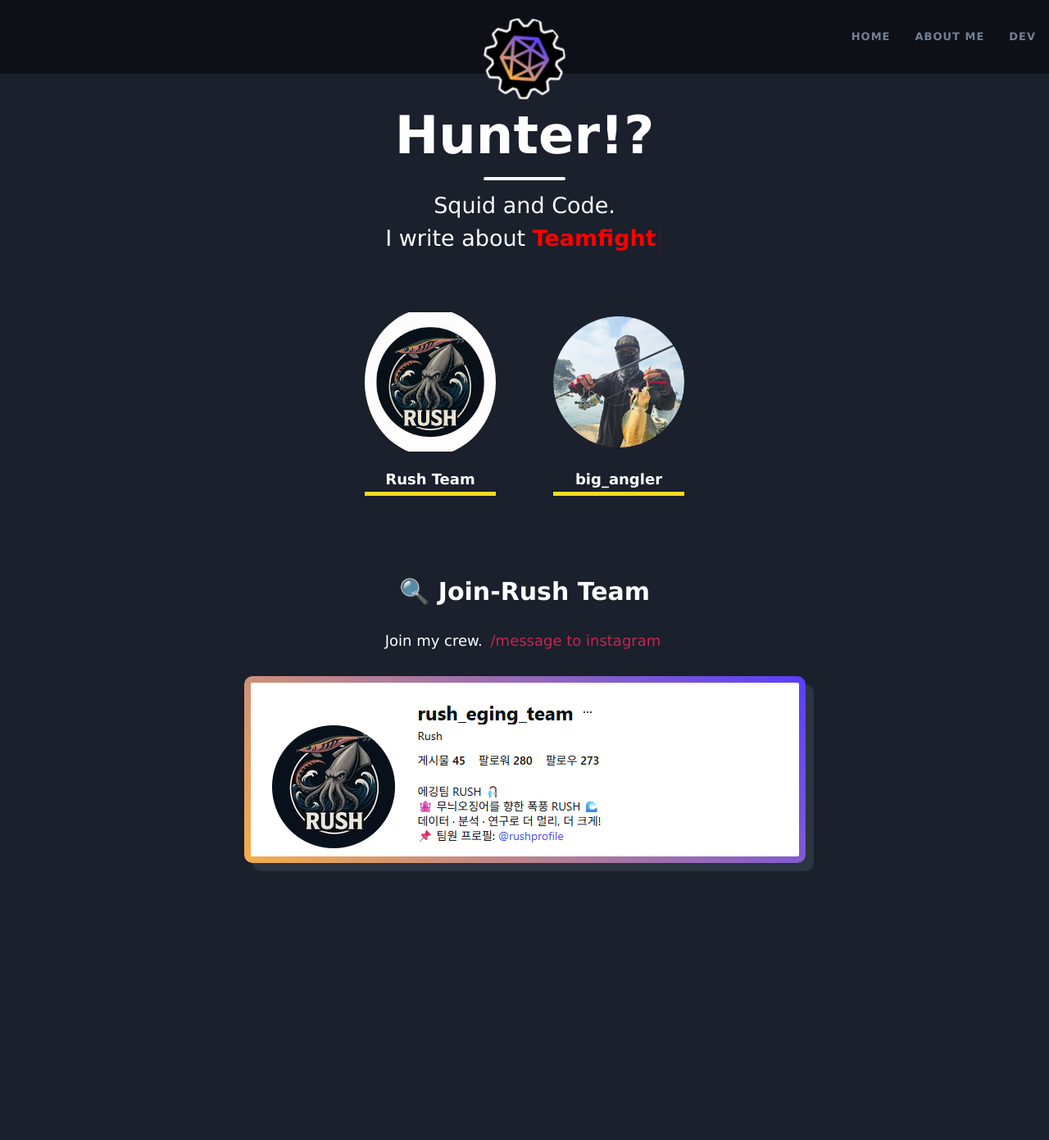
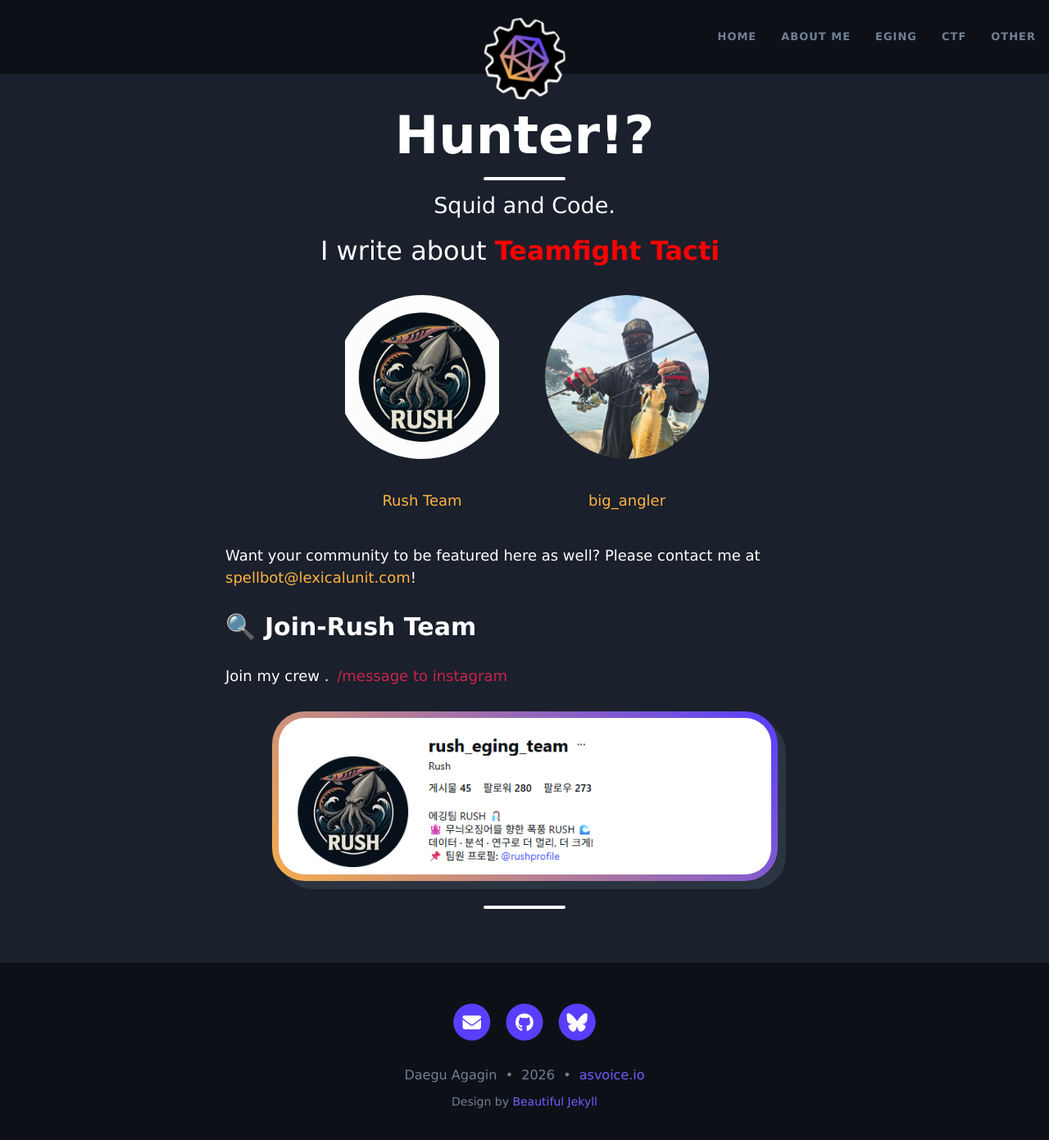
Before and after one commit to asvoice/asvoice.github.io, a Jekyll site: the page index.html, which Jekyll copies as it is, in a window 1280 px wide and 1400 px high. Shown: the top 1391 px of the window at 82% size. Built offline with Jekyll 4.4.1, drawn with Linux system fonts in a browser that asks for light colours.

Commit message:
Update index.html

```diff
--- a/index.html
+++ b/index.html
@@ -4,56 +4,34 @@
   <meta charset="utf-8">
   <meta name="viewport" content="width=device-width, initial-scale=1, shrink-to-fit=no">
   <title>SpellBot</title>
+  <meta name="author" content="Amy Troschinetz">
+  <meta name="description" content="The Discord bot for Webcam Magic">
+  <meta name="theme-color" content="#5A3EFD">
+  <meta name="keywords" content="magic: the gathering, magic, mtg, edh, commander, spelltable, discord bot, discord, bot">
   <link href="https://stackpath.bootstrapcdn.com/bootstrap/4.4.1/css/bootstrap.min.css" rel="stylesheet">
   <link rel="stylesheet" href="https://cdnjs.cloudflare.com/ajax/libs/font-awesome/6.5.2/css/all.min.css">
+  <link rel="stylesheet" href="https://fonts.googleapis.com/css?family=Lora:400,700,400italic,700italic">
+  <link rel="stylesheet" href="https://fonts.googleapis.com/css?family=Open+Sans:300italic,400italic,600italic,700italic,800italic,400,300,600,700,800">
+  <link rel="stylesheet" href="/assets/css/bootstrap-social.css">
   <link rel="stylesheet" href="/assets/css/beautifuljekyll.css">
   <link rel="stylesheet" href="/assets/css/spellbot.css">
 
+  <!-- 중앙 정렬용 CSS -->
   <style>
-    body { background-color: #1a202c; color: white; }
-
-    /* 타이핑 효과 중앙 정렬 */
     .typed-wrapper {
-      font-size: 2rem;
-      display: block;
-      text-align: center;
-      margin-top: 1rem;
+      font-size: 2rem;       /* 글씨 크기 */
+      display: block;        /* span을 블록처럼 만들어 text-align 적용 */
+      text-align: center;    /* 중앙 정렬 */
+      margin-top: 1rem;      /* 위쪽 여백 */
     }
-    #typed { color: red; }
-
-    /* 로고 섹션 정렬 (가로 나열 및 투명 배경) */
-    .where {
-      display: flex !important;
-      justify-content: center !important;
-      align-items: center !important;
-      gap: 50px !important;
-      padding: 40px 0 !important;
+    #typed {
+      color: red;            /* 빨간 글씨 */
     }
-    .where div { width: 180px !important; text-align: center !important; }
-    .where img {
-      width: 180px !important;
-      height: 180px !important;
-      object-fit: contain !important;
-      background-color: transparent !important;
-      border-radius: 50% !important;
-      display: block !important;
-      margin: 0 auto 15px !important;
-      transition: transform 0.2s ease-in-out;
-    }
-    .where a:hover img { transform: translateY(-8px); }
-    .where a {
-      display: inline-block !important;
-      text-decoration: none !important;
-      font-weight: bold !important;
-      color: white !important;
-      border-bottom: 5px solid #f9d923 !important; /* 노란 밑줄 */
-      padding-bottom: 2px !important;
-    }
-    .screenshot { border-radius: 10px; margin-top: 20px; max-width: 100%; }
   </style>
 </head>
 
-<body>
+<body style="background-color: #1a202c; color: white;">
+
   <nav class="navbar navbar-expand-xl navbar-light fixed-top navbar-custom top-nav-regular">
     <a class="navbar-brand" href="/">Eging Again</a>
     <button class="navbar-toggler" type="button" data-toggle="collapse" data-target="#main-navbar">
@@ -63,7 +41,8 @@
       <ul class="navbar-nav ml-auto">
         <li class="nav-item"><a class="nav-link" href="/">Home</a></li>
         <li class="nav-item"><a class="nav-link" href="https://spelltable.wizards.com/">About Me</a></li>
-        <li class="nav-item"><a class="nav-link" href="https://github.com/asvoice">Dev</a></li>
+        <li class="nav-item"><a class="nav-link" href="https://www.patreon.com/lexicalunit">Patreon</a></li>
+        <li class="nav-item"><a class="nav-link" href="https://github.com/lexicalunit/spellbot">Dev</a></li>
       </ul>
     </div>
     <div class="avatar-container">
@@ -76,55 +55,229 @@
   <header class="header-section">
     <div class="intro-header">
       <div class="container-md">
+        <div class="row">
+          <div class="col-xl-8 offset-xl-2 col-lg-10 offset-lg-1">
             <div class="page-heading" style="text-align: center;">
-          <h1 style="font-size: clamp(2rem, 7vw, 4rem);">Hunter!?</h1>
+              <h1 style="font-size: clamp(2rem, 7vw, 4rem); white-space: nowrap;">Hunter!?</h1>
               <hr class="small">
               <span class="page-subheading">Squid and Code.</span>
+            </div>
+            <!-- 중앙 정렬된 I write about + 빨간 Typed 글씨 -->
             <span class="page-subheading typed-wrapper">
               I write about <span id="typed"></span>
             </span>
           </div>
         </div>
       </div>
+    </div>
   </header>
+<body>
 
-  <main class="container-md">
-    <div class="row">
-      <div class="col-xl-8 offset-xl-2 col-lg-10 offset-lg-1">
 
-        <div class="where">
-          <div>
-            <a href="https://www.instagram.com/rush_eging_team/" target="_blank">
-              <img src="/assets/img/rush.png" alt="Rush Team">
-              Rush Team
-            </a>
+
+  <nav class="navbar navbar-expand-xl navbar-light fixed-top navbar-custom top-nav-regular"><a class="navbar-brand" href="https://spellbot.io/">SpellBot</a><button class="navbar-toggler" type="button" data-toggle="collapse" data-target="#main-navbar" aria-controls="main-navbar" aria-expanded="false" aria-label="Toggle navigation">
+    <span class="navbar-toggler-icon"></span>
+  </button>
+
+  <div class="collapse navbar-collapse" id="main-navbar">
+    <ul class="navbar-nav ml-auto">
+          <li class="nav-item">
+            <a class="nav-link" href="https://asvoice.github.io/">Home</a>
+          </li>
+          <li class="nav-item">
+            <a class="nav-link" href="https://spelltable.wizards.com/">About Me</a>
+          </li>
+          <li class="nav-item">
+            <a class="nav-link" href="https://www.patreon.com/lexicalunit">Eging</a>
+          </li>
+          <li class="nav-item">
+            <a class="nav-link" href="https://github.com/lexicalunit/spellbot">CTF</a>
+          </li>
+          <li class="nav-item">
+            <a class="nav-link" href="https://prod.app.spellbot.io/status">Other</a>
+          </li></ul>
   </div>
-          <div>
-            <a href="https://www.instagram.com/big_angler_seok/" target="_blank">
-              <img src="/assets/img/big2.png" alt="big_angler">
-              big_angler
+
+
+
+
+    <div class="avatar-container">
+      <div class="avatar-img-border">
+        <a href="https://spellbot.io/">
+          <img alt="Navigation bar avatar" class="avatar-img" src="/assets/img/avatar-icon.png" />
         </a>
       </div>
     </div>
 
-        <section id="fine-print" style="text-align: center; margin-top: 50px;">
+
+</nav>
+
+
+
+
+
+
+
+
+
+
+<main class=" container-md ">
+  <div class="row">
+    <div class=" col-xl-8 offset-xl-2 col-lg-10 offset-lg-1 ">
+
+<!-- SERVERS BEGIN -->
+    <div class="where">
+        <div><a href="https://www.instagram.com/rush_eging_team/"><img width="200" height="200" src="https://raw.githubusercontent.com/asvoice/asvoice.github.io/refs/heads/main/assets/img/rush.png" alt="Rush Team" /><br />Rush Team</a></div>
+         <div><a href="https://www.instagram.com/big_angler_seok/"><img width="200" height="200" src="https://raw.githubusercontent.com/asvoice/asvoice.github.io/refs/heads/main/assets/img/big2.png" alt="Rush Team" /><br />big_angler</a></div>
+         </div>
+
+
+
+<!-- SERVERS END -->
+    <p>
+        Want your community to be featured here as well? Please contact me at <a href="mailto:spellbot@lexicalunit.com">spellbot@lexicalunit.com</a>!
+    </p>
+<section id="fine-print" class="level2">
     <h2>🔍 Join-Rush Team</h2>
-          <p>Join my crew. <code>/message to instagram</code></p>
-          <img class="screenshot" src="https://raw.githubusercontent.com/asvoice/asvoice.github.io/refs/heads/main/assets/img/insta.PNG" alt="Instagram Capture">
-        </section>
+    <p>Join my crew . <code>/message to instagram</code>   </p>
+    <p align="center">
+        <img
+            class="screenshot"
+            src="https://raw.githubusercontent.com/asvoice/asvoice.github.io/refs/heads/main/assets/img/insta.PNG"
+            width="617"
+            alt="Rush Team"
+        />
+    </p>
+
+<hr class="small">
+
+
+
+
+<!-- role="list" needed so that `list-style: none` i
+      n Safari doesn't remove the list semantics -->
+<ul class="posts-list list-unstyled" role="list">
+
+</ul>
+
+
+
+
+
+
+
 
     </div>
   </div>
 </main>
 
+
+  <footer>
+  <div class="container-md beautiful-jekyll-footer">
+    <div class="row">
+      <div class="col-xl-8 offset-xl-2 col-lg-10 offset-lg-1">
+
+<ul class="list-inline text-center footer-links"><li class="list-inline-item">
+    <a href="mailto:spellbot@lexicalunit.com" title="Email me">
+      <span class="fa-stack fa-lg" aria-hidden="true">
+        <i class="fas fa-circle fa-stack-2x"></i>
+        <i class="fas fa-envelope social-icon fa-stack-1x"></i>
+      </span>
+      <span class="sr-only">Email me</span>
+   </a>
+  </li><li class="list-inline-item">
+    <a href="https://github.com/lexicalunit" title="GitHub">
+      <span class="fa-stack fa-lg" aria-hidden="true">
+        <i class="fas fa-circle fa-stack-2x"></i>
+        <i class="fab fa-github social-icon fa-stack-1x"></i>
+      </span>
+      <span class="sr-only">GitHub</span>
+   </a>
+  </li><li class="list-inline-item">
+    <a href="https://bsky.app/profile/spellbot.io" title="BlueSky">
+      <span class="fa-stack fa-lg" aria-hidden="true">
+        <i class="fas fa-circle fa-stack-2x"></i>
+        <i class="fab fa-bluesky social-icon fa-stack-1x"></i>
+      </span>
+      <span class="sr-only">Daegu Again</span>
+   </a>
+  </li></ul>
+
+
+
+      <p class="copyright text-muted">
+
+        Daegu Agagin
+        &nbsp;&bull;&nbsp;
+
+      2026
+
+
+        &nbsp;&bull;&nbsp;
+        <span class="author-site">
+          <a href="https://asvoice.github.io/">asvoice.io</a>
+        </span>
+
+
+
+
+
+
+      </p>
+      <p class="theme-by text-muted">
+        Design by
+        <a href="https://beautifuljekyll.com">Beautiful Jekyll</a>
+      </p>
+      </div>
+    </div>
+  </div>
+</footer>
+
+
+
+
+
+  <script src="https://code.jquery.com/jquery-3.5.1.slim.min.js" integrity="sha256-4+XzXVhsDmqanXGHaHvgh1gMQKX40OUvDEBTu8JcmNs=" crossorigin="anonymous"></script>
+
+
+
+
+  <script src="https://cdn.jsdelivr.net/npm/popper.js@1.16.0/dist/umd/popper.min.js" integrity="sha384-Q6E9RHvbIyZFJoft+2mJbHaEWldlvI9IOYy5n3zV9zzTtmI3UksdQRVvoxMfooAo" crossorigin="anonymous"></script>
+
+
+
+
+  <script src="https://stackpath.bootstrapcdn.com/bootstrap/4.4.1/js/bootstrap.min.js" integrity="sha384-wfSDF2E50Y2D1uUdj0O3uMBJnjuUD4Ih7YwaYd1iqfktj0Uod8GCExl3Og8ifwB6" crossorigin="anonymous"></script>
+
+
+
+
+
+
+
+    <!-- doing something a bit funky here because I want to be careful not to include JQuery twice! -->
+
+      <script src="/assets/js/beautifuljekyll.js"></script>
+
+
+
+
+
+
 <script src="https://code.jquery.com/jquery-3.5.1.min.js"></script>
   <script src="https://stackpath.bootstrapcdn.com/bootstrap/4.4.1/js/bootstrap.min.js"></script>
+
   <script src="https://cdn.jsdelivr.net/npm/typed.js@2.0.12"></script>
   <script>
     document.addEventListener("DOMContentLoaded", function () {
       new Typed("#typed", {
         strings: ["Fishing.", "CTF.", "Teamfight Tactics.", "Study."],
-        typeSpeed: 70, backSpeed: 40, backDelay: 1500, loop: true
+        typeSpeed: 70,
+        backSpeed: 40,
+        backDelay: 1500,
+        loop: true,
+        showCursor: true,
+        cursorChar: "|"
       });
     });
   </script>
```
Lines whose indentation alone changed are shown as unchanged.
